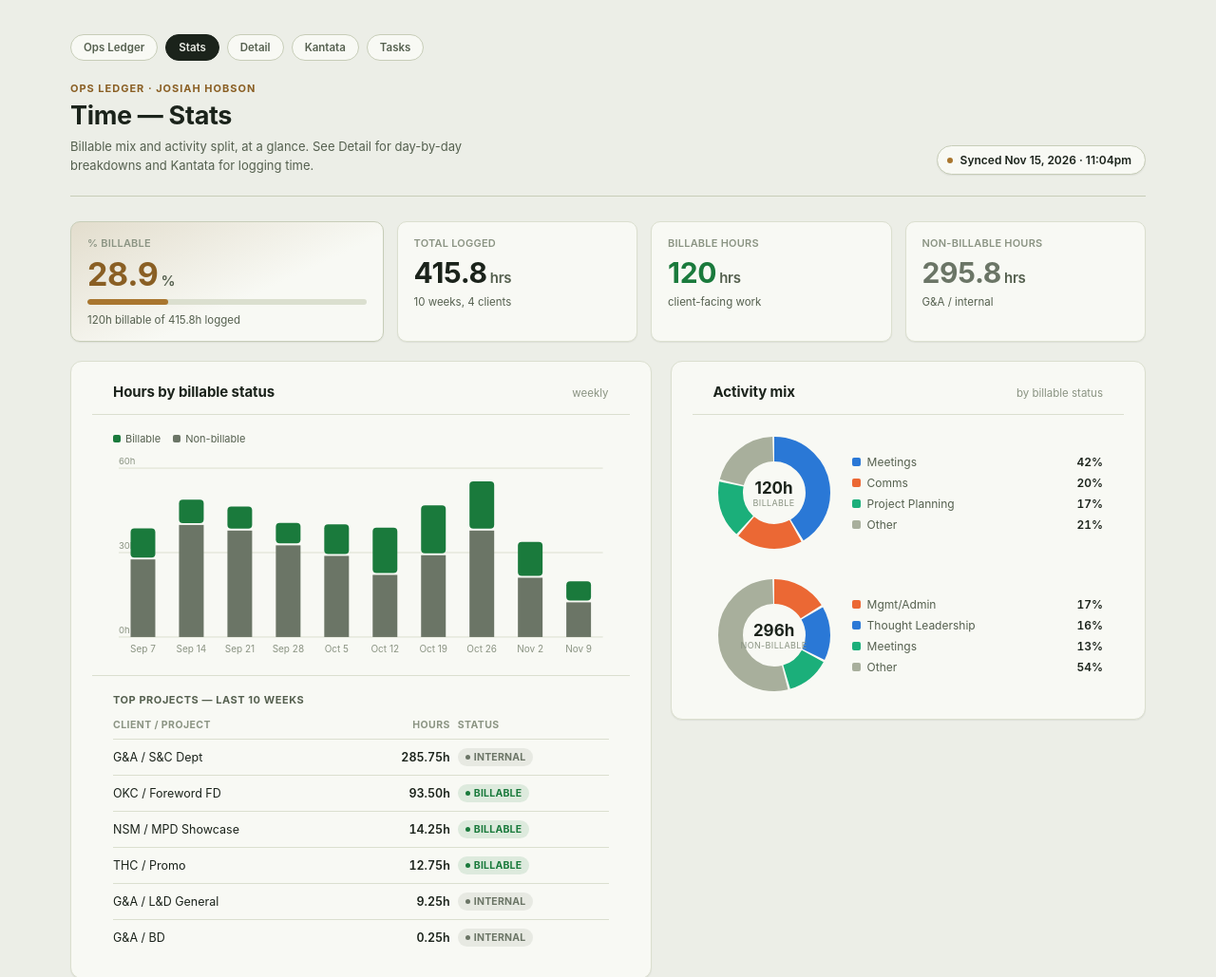
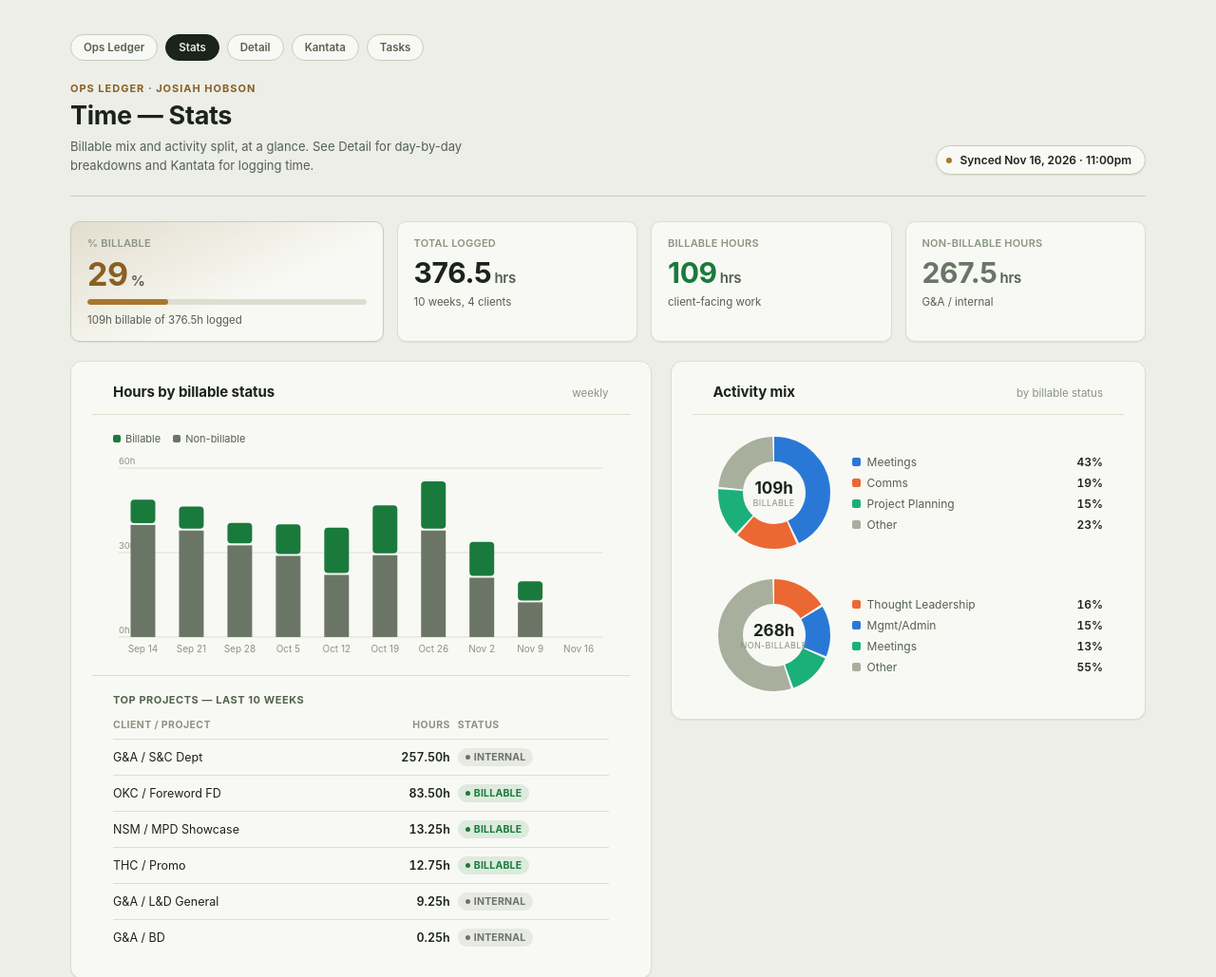
Before and after one commit to icono-clast/OpsLedger, a plain HTML site: page time-stats.html in a window 1280 px wide. Shown: the top 1029 px of the page at 95% size. Drawn offline with Linux system fonts and the light colour scheme.

Commit message:
Nightly data refresh — 2026-11-16 23:00

```diff
--- a/time-stats.html
+++ b/time-stats.html
@@ -221,30 +221,30 @@
       <h1>Time &mdash; Stats</h1>
       <div class="subtitle">Billable mix and activity split, at a glance. See Detail for day-by-day breakdowns and Kantata for logging time.</div>
     </div>
-    <div class="period-badge"><span class="dot"></span>Synced Nov 15, 2026 &middot; 11:04pm</div>
+    <div class="period-badge"><span class="dot"></span>Synced Nov 16, 2026 &middot; 11:00pm</div>
   </div>
 
 
   <div class="stat-row">
     <div class="stat-tile hero">
       <div class="stat-label">% Billable</div>
-      <div class="stat-value">28.9<span class="unit">%</span></div>
-      <div class="meter-track"><div class="meter-fill" style="width:28.9%"></div></div>
-      <div class="stat-meta">120h billable of 415.8h logged</div>
+      <div class="stat-value">29<span class="unit">%</span></div>
+      <div class="meter-track"><div class="meter-fill" style="width:29%"></div></div>
+      <div class="stat-meta">109h billable of 376.5h logged</div>
     </div>
     <div class="stat-tile">
       <div class="stat-label">Total logged</div>
-      <div class="stat-value">415.8<span class="unit">hrs</span></div>
+      <div class="stat-value">376.5<span class="unit">hrs</span></div>
       <div class="stat-meta">10 weeks, 4 clients</div>
     </div>
     <div class="stat-tile">
       <div class="stat-label">Billable hours</div>
-      <div class="stat-value" style="color:var(--billable)">120<span class="unit">hrs</span></div>
+      <div class="stat-value" style="color:var(--billable)">109<span class="unit">hrs</span></div>
       <div class="stat-meta">client-facing work</div>
     </div>
     <div class="stat-tile">
       <div class="stat-label">Non-billable hours</div>
-      <div class="stat-value" style="color:var(--nonbillable)">295.8<span class="unit">hrs</span></div>
+      <div class="stat-value" style="color:var(--nonbillable)">267.5<span class="unit">hrs</span></div>
       <div class="stat-meta">G&amp;A / internal</div>
     </div>
   </div>
@@ -297,12 +297,12 @@ document.addEventListener('DOMContentLoaded', function () {
 
   // ===================== Reporting section =====================
 
-  var WEEKLY = [{"label": "Sep 7", "full": "Week of Sep 7", "billable": 11.0, "nonbillable": 28.25, "partial": false}, {"label": "Sep 14", "full": "Week of Sep 14", "billable": 9.0, "nonbillable": 40.5, "partial": false}, {"label": "Sep 21", "full": "Week of Sep 21", "billable": 8.5, "nonbillable": 38.5, "partial": false}, {"label": "Sep 28", "full": "Week of Sep 28", "billable": 8.0, "nonbillable": 33.25, "partial": false}, {"label": "Oct 5", "full": "Week of Oct 5", "billable": 11.25, "nonbillable": 29.5, "partial": false}, {"label": "Oct 12", "full": "Week of Oct 12", "billable": 16.75, "nonbillable": 22.75, "partial": false}, {"label": "Oct 19", "full": "Week of Oct 19", "billable": 17.75, "nonbillable": 29.75, "partial": false}, {"label": "Oct 26", "full": "Week of Oct 26", "billable": 17.5, "nonbillable": 38.5, "partial": false}, {"label": "Nov 2", "full": "Week of Nov 2", "billable": 12.75, "nonbillable": 21.75, "partial": false}, {"label": "Nov 9", "full": "Week of Nov 9", "billable": 7.5, "nonbillable": 13.0, "partial": false}];
+  var WEEKLY = [{"label": "Sep 14", "full": "Week of Sep 14", "billable": 9.0, "nonbillable": 40.5, "partial": false}, {"label": "Sep 21", "full": "Week of Sep 21", "billable": 8.5, "nonbillable": 38.5, "partial": false}, {"label": "Sep 28", "full": "Week of Sep 28", "billable": 8.0, "nonbillable": 33.25, "partial": false}, {"label": "Oct 5", "full": "Week of Oct 5", "billable": 11.25, "nonbillable": 29.5, "partial": false}, {"label": "Oct 12", "full": "Week of Oct 12", "billable": 16.75, "nonbillable": 22.75, "partial": false}, {"label": "Oct 19", "full": "Week of Oct 19", "billable": 17.75, "nonbillable": 29.75, "partial": false}, {"label": "Oct 26", "full": "Week of Oct 26", "billable": 17.5, "nonbillable": 38.5, "partial": false}, {"label": "Nov 2", "full": "Week of Nov 2", "billable": 12.75, "nonbillable": 21.75, "partial": false}, {"label": "Nov 9", "full": "Week of Nov 9", "billable": 7.5, "nonbillable": 13.0, "partial": false}, {"label": "Nov 16", "full": "Week of Nov 16", "billable": 0.0, "nonbillable": 0.0, "partial": true}];
 
-  var PROJECTS = [{"name": "G&A / S&C Dept", "hours": 285.75, "billable": false}, {"name": "OKC / Foreword FD", "hours": 93.5, "billable": true}, {"name": "NSM / MPD Showcase", "hours": 14.25, "billable": true}, {"name": "THC / Promo", "hours": 12.75, "billable": true}, {"name": "G&A / L&D General", "hours": 9.25, "billable": false}, {"name": "G&A / BD", "hours": 0.25, "billable": false}];
+  var PROJECTS = [{"name": "G&A / S&C Dept", "hours": 257.5, "billable": false}, {"name": "OKC / Foreword FD", "hours": 83.5, "billable": true}, {"name": "NSM / MPD Showcase", "hours": 13.25, "billable": true}, {"name": "THC / Promo", "hours": 12.75, "billable": true}, {"name": "G&A / L&D General", "hours": 9.25, "billable": false}, {"name": "G&A / BD", "hours": 0.25, "billable": false}];
 
-  var PIE_BILLABLE = {"title": "Billable", "total": 120.0, "slices": [{"label": "Meetings", "hours": 50.25, "color": "--p-blue"}, {"label": "Comms", "hours": 23.75, "color": "--p-orange"}, {"label": "Project Planning", "hours": 20.5, "color": "--p-aqua"}, {"label": "Other", "hours": 25.5, "color": "--ink-muted-2"}]};
-  var PIE_NONBILLABLE = {"title": "Non-billable", "total": 295.75, "slices": [{"label": "Mgmt/Admin", "hours": 49.25, "color": "--p-orange"}, {"label": "Thought Leadership", "hours": 48.0, "color": "--p-blue"}, {"label": "Meetings", "hours": 38.75, "color": "--p-aqua"}, {"label": "Other", "hours": 159.75, "color": "--ink-muted-2"}]};
+  var PIE_BILLABLE = {"title": "Billable", "total": 109.0, "slices": [{"label": "Meetings", "hours": 47.25, "color": "--p-blue"}, {"label": "Comms", "hours": 20.25, "color": "--p-orange"}, {"label": "Project Planning", "hours": 16.0, "color": "--p-aqua"}, {"label": "Other", "hours": 25.5, "color": "--ink-muted-2"}]};
+  var PIE_NONBILLABLE = {"title": "Non-billable", "total": 267.5, "slices": [{"label": "Thought Leadership", "hours": 44.0, "color": "--p-orange"}, {"label": "Mgmt/Admin", "hours": 41.0, "color": "--p-blue"}, {"label": "Meetings", "hours": 35.5, "color": "--p-aqua"}, {"label": "Other", "hours": 147.0, "color": "--ink-muted-2"}]};
 
   // ---- stacked bar: billable vs non-billable ----
   (function () {
```
Also changed, not shown: tasks.html (+1 -1 lines), time-detail.html (+1 -1 lines), time-kantata.html (+1 -1 lines).
